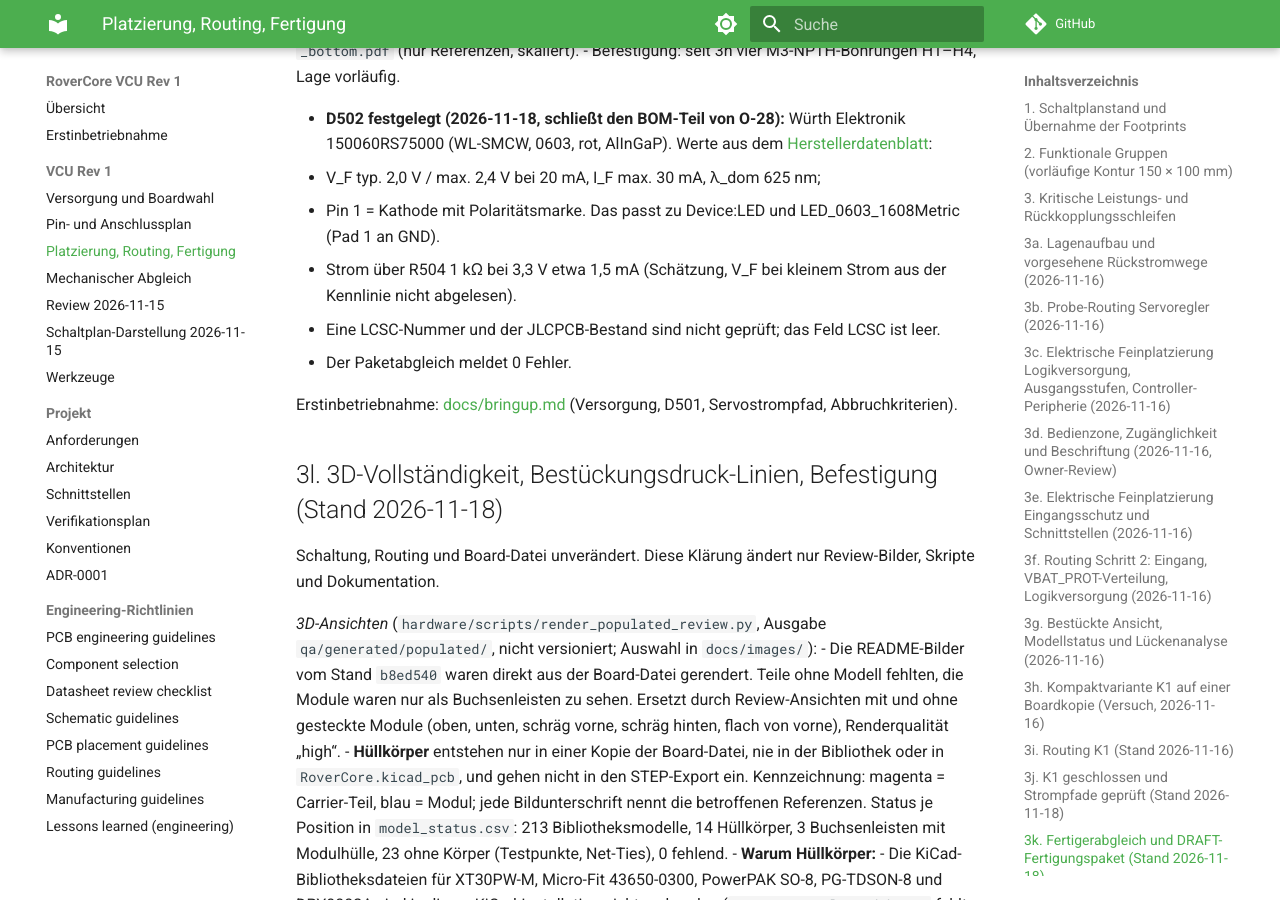
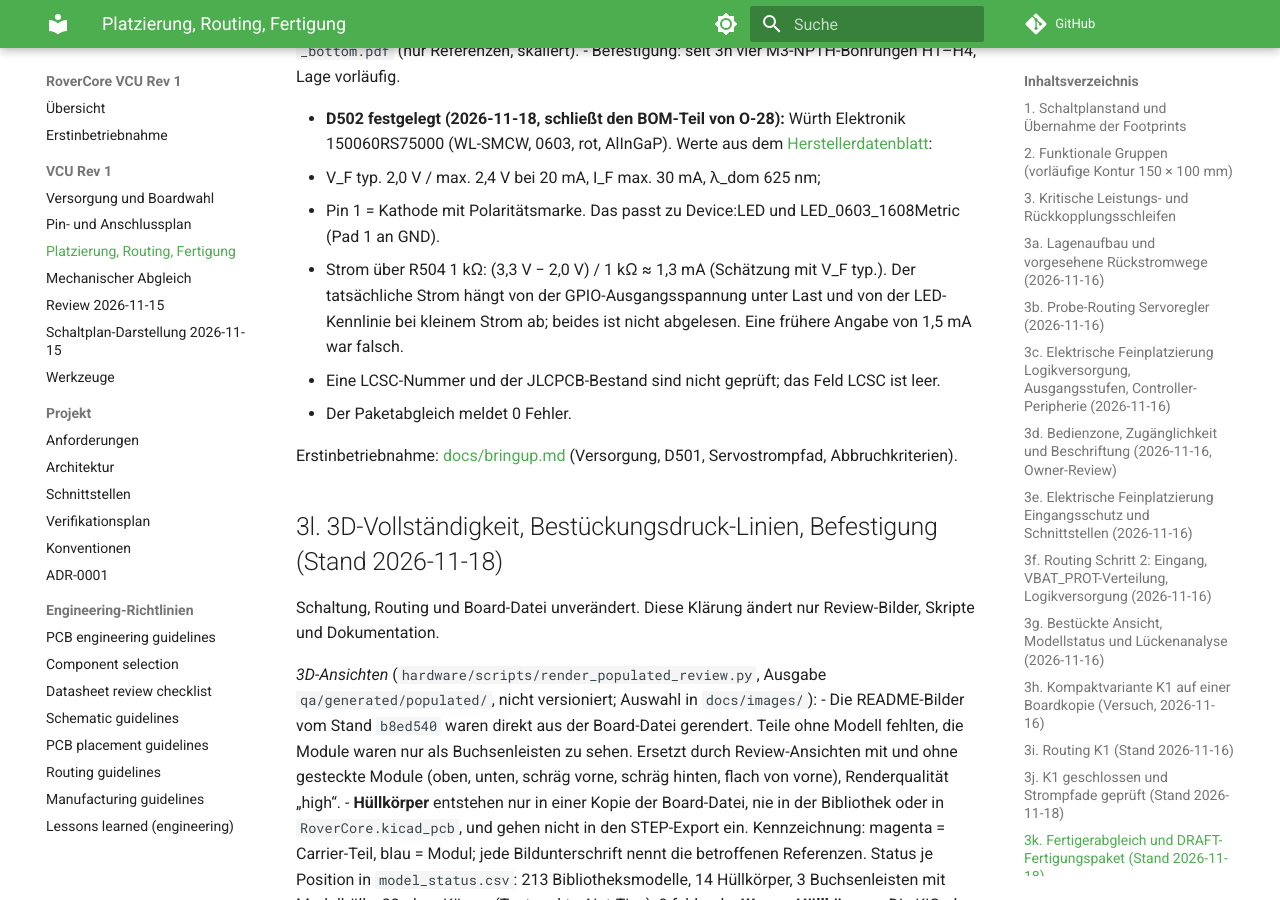
Before and after one commit to CagriCatik/RoverCore, an MkDocs documentation site: the page built from docs/vcu/rev1-platzierung.md, in a window 1280 px wide and 900 px high, scrolled down 31712 px. Built offline with MkDocs 1.6.1 and Material for MkDocs 9.7.7, drawn with Linux system fonts in a browser that asks for light colours; comment, search, counter and statistics services are not loaded.

Commit message:
D502: LED current is about 1.3 mA at VF 2.0 V, not 1.5 mA
Co-Authored-By: Claude Opus 5.5 <noreply@anthropic.com>

```diff
--- a/docs/vcu/rev1-platzierung.md
+++ b/docs/vcu/rev1-platzierung.md
@@ -1222,8 +1222,10 @@ Geltungsbedingung).
   - V_F typ. 2,0 V / max. 2,4 V bei 20 mA, I_F max. 30 mA, λ_dom 625 nm;
   - Pin 1 = Kathode mit Polaritätsmarke. Das passt zu Device:LED und
     LED_0603_1608Metric (Pad 1 an GND).
-  - Strom über R504 1 kΩ bei 3,3 V etwa 1,5 mA (Schätzung, V_F bei kleinem
-    Strom aus der Kennlinie nicht abgelesen).
+  - Strom über R504 1 kΩ: (3,3 V − 2,0 V) / 1 kΩ ≈ 1,3 mA (Schätzung mit
+    V_F typ.). Der tatsächliche Strom hängt von der GPIO-Ausgangsspannung
+    unter Last und von der LED-Kennlinie bei kleinem Strom ab; beides ist
+    nicht abgelesen. Eine frühere Angabe von 1,5 mA war falsch.
   - Eine LCSC-Nummer und der JLCPCB-Bestand sind nicht geprüft; das Feld
     LCSC ist leer.
   - Der Paketabgleich meldet 0 Fehler.
```
Also changed, not shown: 3 other files.
